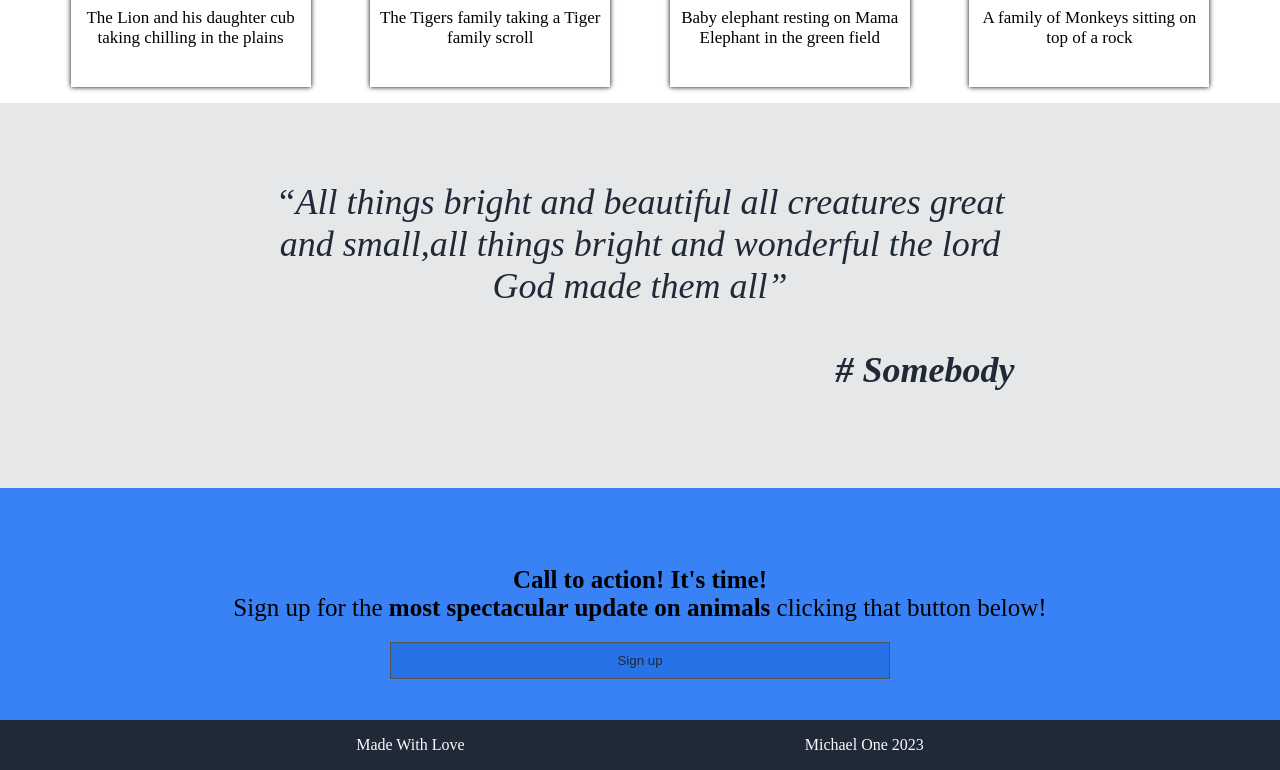
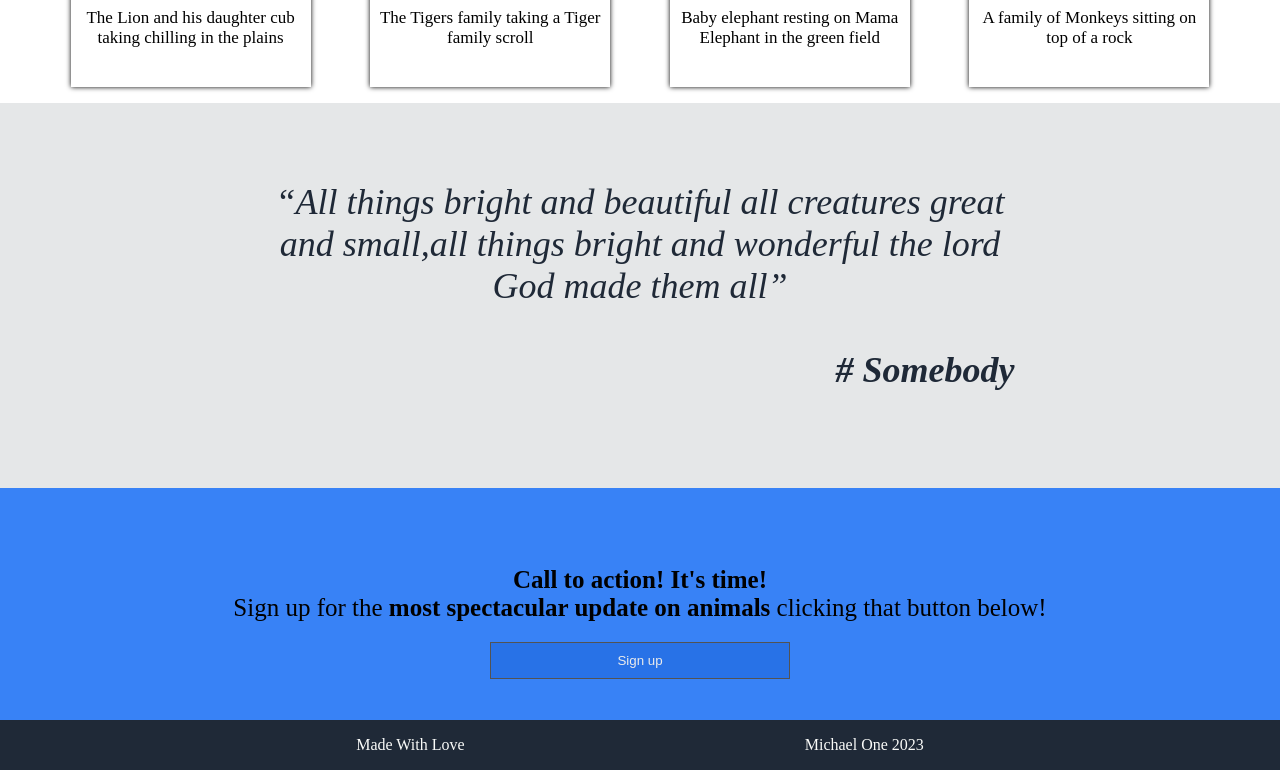
Before and after one commit to 1michael17/top1Page, a plain HTML site: page index.html in a window 1280 px wide. Shown: the part 1241-2011 px from the top of the page. Drawn offline with Linux system fonts and the light colour scheme.

Commit message:
Updated logo and button color also button width

```diff
--- a/style.css
+++ b/style.css
@@ -19,7 +19,7 @@ nav{
 .logo{
     font-size: 30px;
     font-weight: 900;
-    color: #000000a2;
+    color: #0f3066
 }
 .image{
     display: flex;
@@ -148,14 +148,13 @@ hr{
     padding: 10px;
     margin: 1%;
     background-color: #135dd36c;
-    border: solid 1px rgb(83, 83, 83);
-    color: #1f2937;
-
+    border: solid 1px #535353;
+    color: #ebebeb;
 }
 .signFile button{
     margin: 2% auto;
     display: block;
-    width: 50%;
+    width: 30%;
 }
 /* *Footer Style */
 
```
